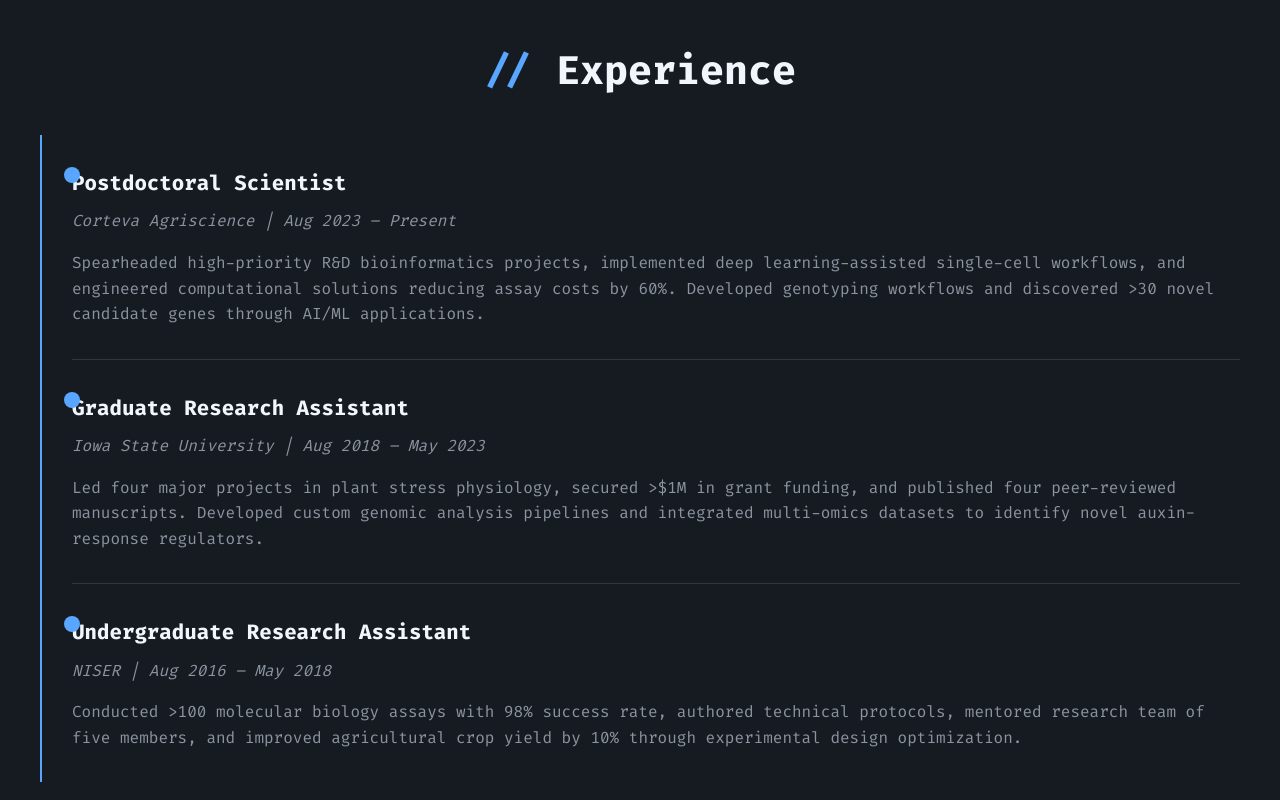
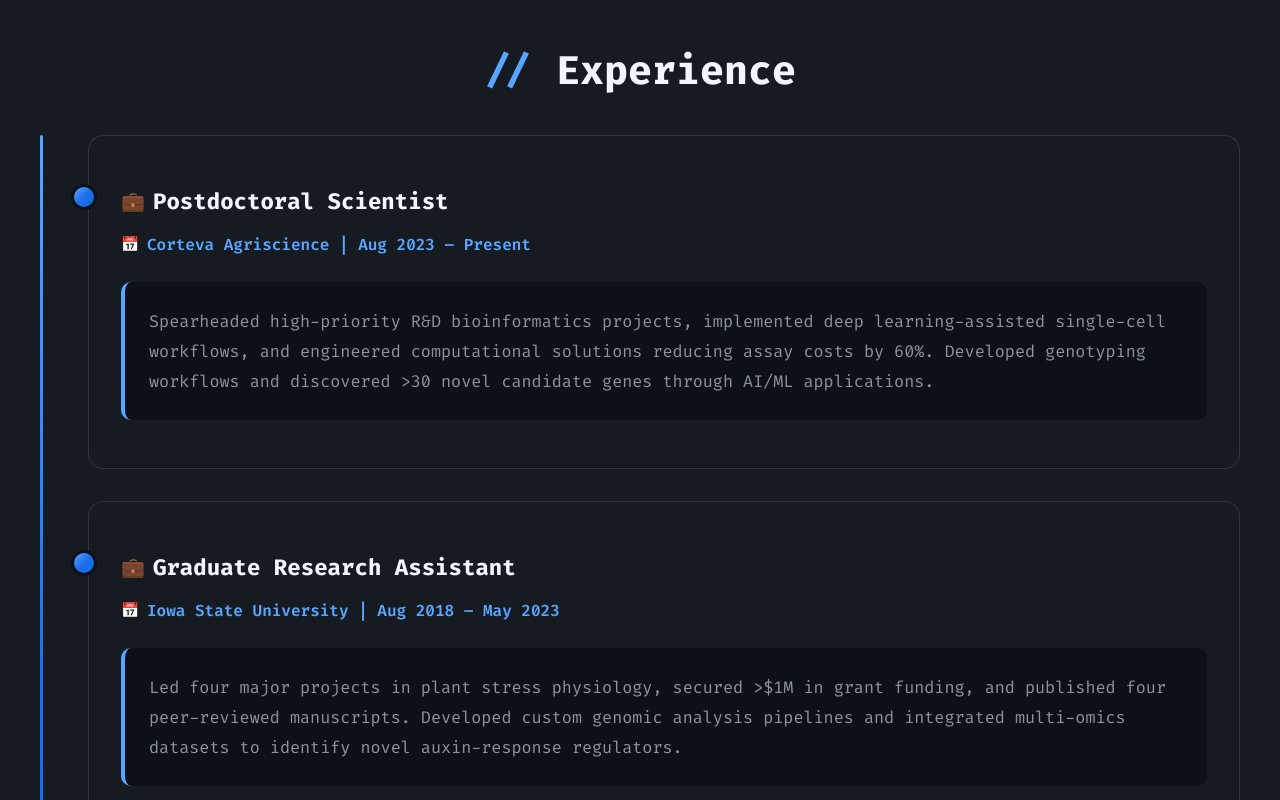
Before and after one commit to linkangit/portfolio, a plain HTML site: page index.html in a window 1280 px wide. Shown: the part 3820-4620 px from the top of the page. Drawn offline with Linux system fonts and the light colour scheme.

Commit message:
Update index.html

```diff
--- a/index.html
+++ b/index.html
@@ -424,7 +424,7 @@
         /* Experience Section */
         .timeline {
             position: relative;
-            padding-left: 2rem;
+            padding-left: 3rem;
         }
 
         .timeline::before {
@@ -433,46 +433,85 @@
             left: 0;
             top: 0;
             bottom: 0;
-            width: 2px;
-            background: var(--accent-primary);
+            width: 3px;
+            background: var(--gradient);
+            border-radius: 2px;
         }
 
         .timeline-item {
             position: relative;
-            padding: 2rem 0;
+            padding: 3rem 0;
             border-bottom: 1px solid var(--border-primary);
+            background: var(--bg-secondary);
+            margin-bottom: 2rem;
+            padding-left: 2rem;
+            padding-right: 2rem;
+            border-radius: 15px;
+            border: 1px solid var(--border-primary);
+            transition: all 0.3s ease;
+        }
+
+        .timeline-item:hover {
+            transform: translateY(-4px);
+            border-color: var(--accent-primary);
+            box-shadow: var(--shadow);
         }
 
         .timeline-item:last-child {
-            border-bottom: none;
+            border-bottom: 1px solid var(--border-primary);
         }
 
         .timeline-item::before {
             content: '';
             position: absolute;
-            left: -8px;
-            top: 2rem;
-            width: 16px;
-            height: 16px;
-            background: var(--accent-primary);
+            left: -18px;
+            top: 3rem;
+            width: 20px;
+            height: 20px;
+            background: var(--gradient);
             border-radius: 50%;
+            border: 3px solid var(--bg-primary);
+            z-index: 2;
         }
 
         .timeline-content h3 {
             color: var(--text-primary);
-            font-size: 1.3rem;
-            margin-bottom: 0.5rem;
+            font-size: 1.4rem;
+            margin-bottom: 0.75rem;
+            font-weight: 700;
+            display: flex;
+            align-items: center;
+            gap: 0.5rem;
+        }
+
+        .timeline-content h3::before {
+            content: '💼';
+            font-size: 1.2rem;
         }
 
         .timeline-meta {
-            color: var(--text-secondary);
-            font-style: italic;
-            margin-bottom: 1rem;
+            color: var(--accent-primary);
+            font-weight: 600;
+            margin-bottom: 1.5rem;
+            font-size: 1rem;
+            display: flex;
+            align-items: center;
+            gap: 0.5rem;
+        }
+
+        .timeline-meta::before {
+            content: '📅';
+            font-size: 0.9rem;
         }
 
         .timeline-content p {
             color: var(--text-secondary);
-            line-height: 1.6;
+            line-height: 1.8;
+            font-size: 1.05rem;
+            background: var(--bg-primary);
+            padding: 1.5rem;
+            border-radius: 10px;
+            border-left: 4px solid var(--accent-primary);
         }
 
         /* Contact Section */
```
